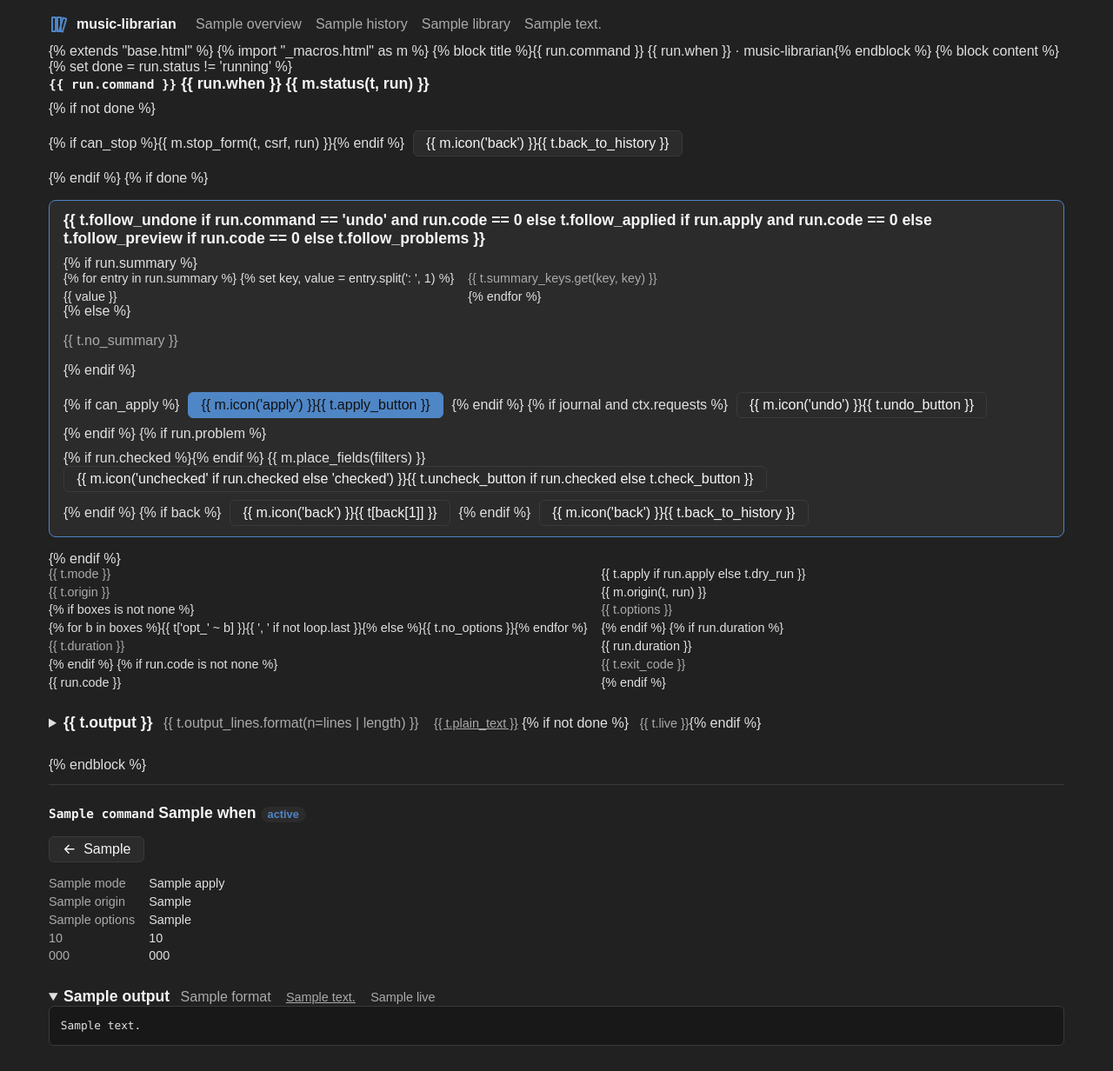
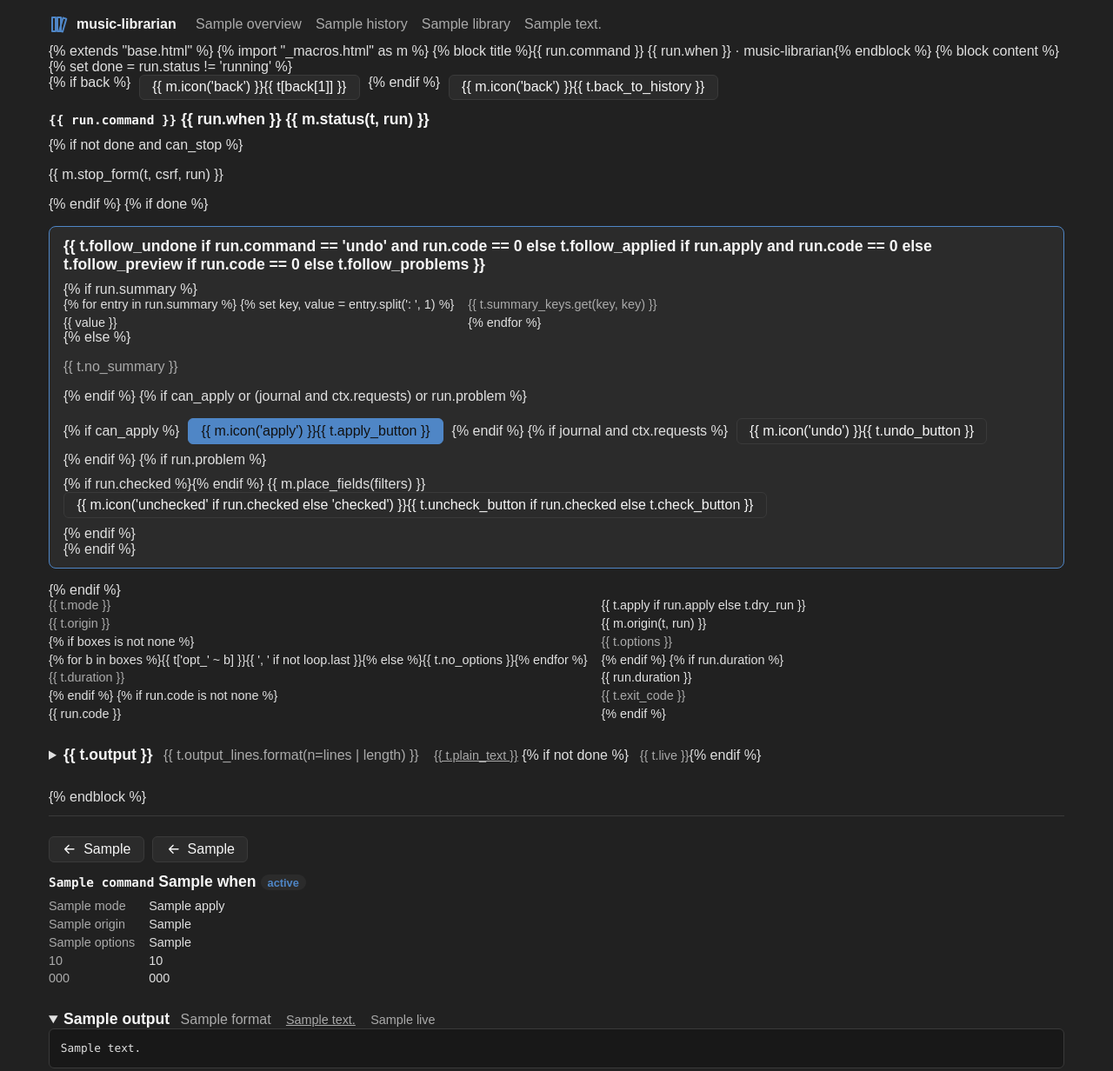
Before and after one commit to werdeil/music-librarian, a Python web app: template src/music_librarian/web/templates/run.html in a window 1280 px wide. Shown: the top 1232 px of the page at 87% size. Run offline with Jinja, Linux system fonts and the light colour scheme; the template is opened without the code that fills it: most values are stand-ins (such as "Sample title", 1, 10 or a date in 2020).

Commit message:
fix(web): tidy the dashboard's links and buttons (#78)
Co-authored-by: Claude <noreply@anthropic.com>

```diff
--- a/src/music_librarian/web/albums.py
+++ b/src/music_librarian/web/albums.py
@@ -66,8 +66,7 @@ def register(app, ctx, index):
             total = len(found.albums)
         return render_template("library.html", total=total, page=page, pages=pages, listed=listed,
                                counts=found.counts, matched=found.matched, at=at,
-                               columns=shown["search"].columns(), cell=query.cell,
-                               first_album=found.albums[0].folder if found.albums else None, **shown)
+                               columns=shown["search"].columns(), cell=query.cell, **shown)
 
     def condition_row(c):
         """A row of the search form: a condition, or a blank one for None."""
--- a/src/music_librarian/web/i18n.py
+++ b/src/music_librarian/web/i18n.py
@@ -156,7 +156,6 @@ TRANSLATIONS = {
         "only_lyrics": "Sans paroles",
         "only_repeats": "Valeurs répétées",
         "only_compilations": "Compilations",
-        "only_one_by_one": "un par un",
         "only_composer": "Sans compositeur",
         "only_genre": "Sans genre",
         "only_cover": "Sans pochette intégrée",
@@ -598,7 +597,6 @@ TRANSLATIONS = {
         "only_lyrics": "Without lyrics",
         "only_repeats": "Repeated values",
         "only_compilations": "Compilations",
-        "only_one_by_one": "one by one",
         "only_composer": "Without composer",
         "only_genre": "Without genre",
         "only_cover": "Without embedded cover",
--- a/src/music_librarian/web/static/style.css
+++ b/src/music_librarian/web/static/style.css
@@ -232,6 +232,9 @@ footer .folders .facts {
 }
 
 .back {
+    display: flex;
+    flex-wrap: wrap;
+    gap: 0.6rem;
     margin: 0 0 12px;
 }
 
--- a/src/music_librarian/web/templates/lyrics.html
+++ b/src/music_librarian/web/templates/lyrics.html
@@ -23,10 +23,10 @@
     </table>
     </div>
     {% if pages > 1 %}
-    <p class="filters">
-        {% if page > 1 %}<a href="{{ url_for('missed_lyrics', page=page - 1) }}">{{ t.page_previous }}</a>{% endif %}
+    <p class="actions">
+        {% if page > 1 %}<a class="button" href="{{ url_for('missed_lyrics', page=page - 1) }}">{{ t.page_previous }}</a>{% endif %}
         <span class="muted">{{ page }} / {{ pages }}</span>
-        {% if page < pages %}<a href="{{ url_for('missed_lyrics', page=page + 1) }}">{{ t.page_next }}</a>{% endif %}
+        {% if page < pages %}<a class="button" href="{{ url_for('missed_lyrics', page=page + 1) }}">{{ t.page_next }}</a>{% endif %}
     </p>
     {% endif %}
     {% else %}
--- a/src/music_librarian/web/templates/lyrion.html
+++ b/src/music_librarian/web/templates/lyrion.html
@@ -44,10 +44,10 @@
     </table>
     </div>
     {% if pages > 1 %}
-    <p class="filters">
-        {% if page > 1 %}<a href="{{ url_for('lyrion_page', state=state, page=page - 1) }}">{{ t.page_previous }}</a>{% endif %}
+    <p class="actions">
+        {% if page > 1 %}<a class="button" href="{{ url_for('lyrion_page', state=state, page=page - 1) }}">{{ t.page_previous }}</a>{% endif %}
         <span class="muted">{{ page }} / {{ pages }}</span>
-        {% if page < pages %}<a href="{{ url_for('lyrion_page', state=state, page=page + 1) }}">{{ t.page_next }}</a>{% endif %}
+        {% if page < pages %}<a class="button" href="{{ url_for('lyrion_page', state=state, page=page + 1) }}">{{ t.page_next }}</a>{% endif %}
     </p>
     {% endif %}
     {% else %}
--- a/src/music_librarian/web/templates/repeats.html
+++ b/src/music_librarian/web/templates/repeats.html
@@ -22,10 +22,10 @@
     </table>
     </div>
     {% if pages > 1 %}
-    <p class="filters">
-        {% if page > 1 %}<a href="{{ url_for('repeated_values', page=page - 1) }}">{{ t.page_previous }}</a>{% endif %}
+    <p class="actions">
+        {% if page > 1 %}<a class="button" href="{{ url_for('repeated_values', page=page - 1) }}">{{ t.page_previous }}</a>{% endif %}
         <span class="muted">{{ page }} / {{ pages }}</span>
-        {% if page < pages %}<a href="{{ url_for('repeated_values', page=page + 1) }}">{{ t.page_next }}</a>{% endif %}
+        {% if page < pages %}<a class="button" href="{{ url_for('repeated_values', page=page + 1) }}">{{ t.page_next }}</a>{% endif %}
     </p>
     {% endif %}
     {% else %}
--- a/src/music_librarian/web/templates/run.html
+++ b/src/music_librarian/web/templates/run.html
@@ -3,13 +3,14 @@
 {% block title %}{{ run.command }} {{ run.when }} · music-librarian{% endblock %}
 {% block content %}
 {% set done = run.status != 'running' %}
+<p class="back">
+    {% if back %}<a class="button" href="{{ back[0] }}">{{ m.icon('back') }}{{ t[back[1]] }}</a>{% endif %}
+    <a class="button" href="{{ history_url }}">{{ m.icon('back') }}{{ t.back_to_history }}</a>
+</p>
 <section>
     <h2><code>{{ run.command }}</code> {{ run.when }} <span id="run-status">{{ m.status(t, run) }}</span></h2>
-    {% if not done %}
-    <div class="actions run-actions">
-        {% if can_stop %}{{ m.stop_form(t, csrf, run) }}{% endif %}
-        <a class="button" href="{{ history_url }}">{{ m.icon('back') }}{{ t.back_to_history }}</a>
-    </div>
+    {% if not done and can_stop %}
+    <div class="actions run-actions">{{ m.stop_form(t, csrf, run) }}</div>
     {% endif %}
     {% if done %}
     <div class="panel">
@@ -25,6 +26,7 @@
         {% else %}
         <p class="muted">{{ t.no_summary }}</p>
         {% endif %}
+        {% if can_apply or (journal and ctx.requests) or run.problem %}
         <div class="actions">
             {% if can_apply %}
             <form method="post" action="{{ url_for('apply_run', run_id=run.id) }}">
@@ -48,9 +50,8 @@
                 <button type="submit">{{ m.icon('unchecked' if run.checked else 'checked') }}{{ t.uncheck_button if run.checked else t.check_button }}</button>
             </form>
             {% endif %}
-            {% if back %}<a class="button" href="{{ back[0] }}">{{ m.icon('back') }}{{ t[back[1]] }}</a>{% endif %}
-            <a class="button" href="{{ history_url }}">{{ m.icon('back') }}{{ t.back_to_history }}</a>
         </div>
+        {% endif %}
     </div>
     {% endif %}
     <dl class="facts">
--- a/src/music_librarian/web/templates/runs.html
+++ b/src/music_librarian/web/templates/runs.html
@@ -22,10 +22,10 @@
     {% if runs or queued %}
         {{ m.runs_table(t, runs, queued, csrf, filters) }}
         {% if pages > 1 %}
-        <p class="filters">
-            {% if page > 1 %}<a href="{{ url_for('history', command=command, problems='1' if problems else None, page=page - 1) }}">{{ t.page_previous }}</a>{% endif %}
+        <p class="actions">
+            {% if page > 1 %}<a class="button" href="{{ url_for('history', command=command, problems='1' if problems else None, page=page - 1) }}">{{ t.page_previous }}</a>{% endif %}
             <span class="muted">{{ page }} / {{ pages }}</span>
-            {% if page < pages %}<a href="{{ url_for('history', command=command, problems='1' if problems else None, page=page + 1) }}">{{ t.page_next }}</a>{% endif %}
+            {% if page < pages %}<a class="button" href="{{ url_for('history', command=command, problems='1' if problems else None, page=page + 1) }}">{{ t.page_next }}</a>{% endif %}
         </p>
         {% endif %}
     {% else %}
```
Also changed, not shown: docs/web.md (+2 -2 lines), src/music_librarian/web/templates/library.html (+6 -9 lines), tests/web/test_app.py (+2 -1 lines), tests/web/test_library.py (+0 -1 lines).
